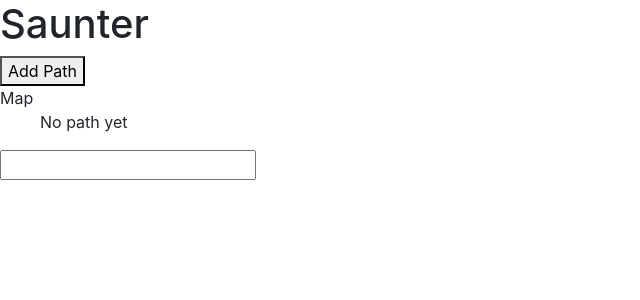
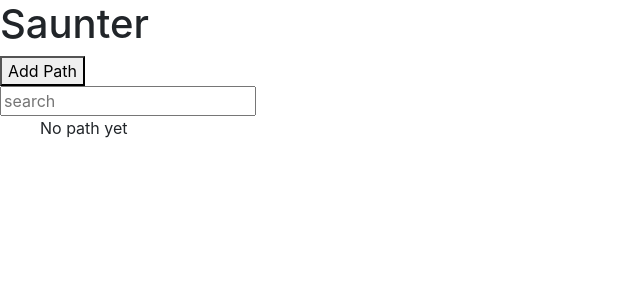
Before and after one commit to OleJoN7/WalkRoute, a React (Create React App) app: page / in a window 1280 px wide. Shown: the top 300 px of the page, without its empty margins (0-640 px from the left). Built offline with nearby package versions, Linux system fonts and the light colour scheme.

Commit message:
added functionality(search,sort,add,delete,addToFav,showDetails...)

```diff
--- a/src/components/App/App.jsx
+++ b/src/components/App/App.jsx
@@ -1,10 +1,8 @@
 import React, { Component } from 'react';
 import Header from '../Header';
-import Map from '../Map';
 import PathForm from '../PathForm';
 import RouteList from '../RouteList';
-import RouteItem from '../RouteItem';
-import SearchPanel from '../SearchPanel';
+import RouteItemDetails from '../RouteItemDetails';
 import './App.css';
 
 class App extends Component {
@@ -13,9 +11,28 @@ class App extends Component {
     this.state = {
       pathList:[],
       showForm:false,
-      showPathDetail:false
+      pathDetail:null,
+      search:''
     }
   }
+
+  onSearchChange = (e) => {
+    this.setState({
+      search:e.target.value.trim()
+    })
+  }
+
+  searchItems(items,search) {
+    if(search.length === '') {
+        return items
+    }
+    return items.filter(item => {
+      const titleChecked = item.title.toLowerCase().indexOf(search.toLowerCase()) !== -1;
+      const descriptionChecked = item.fullDescription.toLowerCase().indexOf(search.toLowerCase()) !== -1;
+      return titleChecked || descriptionChecked
+    })
+  }
+
   onShowForm = () => {
     this.setState(({showForm}) => {
       return {
@@ -29,8 +46,9 @@ class App extends Component {
     let newItem = {
       title:newPath.title,
       shortDescription: newPath.shortDescription,
-      fullDescription:newPath.shortDescription,
+      fullDescription:newPath.fullDescription,
       pathLength: newPath.pathLength,
+      favourite:false,
       id:this.nextId++
     }
     this.setState(({pathList}) => {
@@ -40,19 +58,61 @@ class App extends Component {
         }
     })
   }
-  onPathDetails = (id) => {
-    console.log("Path id:",id)
+
+  onRouteDetails = (id) => {
+    const routeDetails = this.state.pathList.filter(item => {
+      return item.id === id
+    })
+    this.setState({
+      pathDetail:routeDetails[0]
+    })
   }
+
+  onRemove = (id) => {
+    const filtered = this.state.pathList.filter(item => item.id !== id)
+      this.setState({
+        pathList:filtered,
+        pathDetail:null
+      })
+  }
+
+  onFavourite = (id) => {
+    this.setState(({pathList}) => {
+      return pathList.filter(item => {
+        if(item.id === id) {
+          return Object.assign(item,{
+            favourite:!item.favourite
+          })
+        } else {
+          return false
+        }
+      })
+    },() => console.log(this.state.pathList))
+  }
+
   render() {
+    const {pathList,showForm,search,pathDetail} = this.state
+    const serchedItems = this.searchItems(pathList,search)
     return (
       <div className="App">
         <Header onShowForm={this.onShowForm}/>
-        <Map/>
-        <RouteList onPathDetails={this.onPathDetails} routes={this.state.pathList}/>
-        <RouteItem/>
-        <SearchPanel/>
+        <RouteList
+          onSearchChange={this.onSearchChange}
+          state={search}
+          onRouteDetails={this.onRouteDetails}
+          routes={serchedItems}
+        />
         {
-          this.state.showForm
+          pathDetail
+          ? <RouteItemDetails
+              pathDetail={pathDetail}
+              onRemove={this.onRemove}
+              onFavourite={this.onFavourite}
+            />
+          : null
+        }
+        {
+          showForm
           ? <PathForm onAddPath={this.onAddPath} showForm={this.onShowForm}/>
           : null
         }
--- a/src/components/RouteItem/RouteItem.jsx
+++ b/src/components/RouteItem/RouteItem.jsx
@@ -1,12 +1,14 @@
 import React from 'react';
-import './routeitem.css'
+import './routeitem.css';
 
-const RouteItem = ({title,shortDescription,fullDescription,id,pathLength,onPathDetails}) => {
+const RouteItem = (props) => {
+    const {title,shortDescription,fullDescription,id,pathLength,onRouteDetails} = props;
     return (
         <div>
-            <div onClick={() => onPathDetails(id)}>
+            <div onClick={() => onRouteDetails(id)}>
                 <h3>{title}</h3>
                 <p>{shortDescription}</p>
+                <p>{fullDescription}</p>
             </div>
             <div>{pathLength}</div>
         </div>
--- /dev/null
+++ b/src/components/RouteItemDetails/RouteItemDetails.jsx
@@ -0,0 +1,22 @@
+import React from 'react';
+import Button from '../Button';
+import Map from '../Map'
+import './routeitemdetails.css';
+
+const RouteItemDetails = ({pathDetail,onFavourite,onRemove}) => {
+    const {title,fullDescription,pathLength,id} = pathDetail
+    return (
+        <div>
+            <header>
+                <h3>{title}</h3>
+                <p>{pathLength}</p>
+            </header>
+            <p>{fullDescription}</p>
+            <Map/>
+            <Button onClick={() => onFavourite(id)}>Add to favourite</Button>
+            <Button onClick={() => onRemove(id)}>Remove</Button>
+        </div>
+    )
+}
+
+export default RouteItemDetails;
--- /dev/null
+++ b/src/components/RouteItemDetails/index.js
@@ -0,0 +1,3 @@
+import RouteItemDetails from './RouteItemDetails';
+
+export default RouteItemDetails;
--- a/src/components/RouteList/RouteList.jsx
+++ b/src/components/RouteList/RouteList.jsx
@@ -1,31 +1,38 @@
 import React from 'react';
 import './routelist.css';
 import RouteItem from '../RouteItem';
+import SearchPanel from '../SearchPanel';
 
-const RouteList = ({routes,...props}) => {
+const RouteList = ({routes,showPathDetail,...props}) => {
+    const sortedRoutes = routes.sort((a,b) => b.favourite - a.favourite)
     return (
+        <React.Fragment>
+            <SearchPanel
+              onSearchChange={props.onSearchChange}
+              state={props.state}
+            />
             <ul>
                 {
-                routes.length < 1 ?
-                <p>No path yet</p>
-                :
-                routes.map(item => {
+                    sortedRoutes.length > 0
+                    ? sortedRoutes.map(item => {
                         const {title,shortDescription,fullDescription,pathLength,id} = item;
                         return(
                             <li key={id}>
                             <RouteItem
-                                onPathDetails={props.onPathDetails}
+                                onRouteDetails={props.onRouteDetails}
                                 title={title}
                                 shortDescription={shortDescription}
-                                fullDescription={fullDescription}
                                 id={id}
                                 pathLength={pathLength}
+                                fullDescription={fullDescription}
                             />
                             </li>
                         )
                     })
+                    : <p>No path yet</p>
                 }
             </ul>
+        </React.Fragment>
     )
 }
 export default RouteList
--- a/src/components/SearchPanel/SearchPanel.jsx
+++ b/src/components/SearchPanel/SearchPanel.jsx
@@ -1,9 +1,15 @@
 import React from 'react';
 import './searchpanel.css'
 
-const SearchPanel = () => {
+const SearchPanel = ({state,onSearchChange}) => {
     return (
-        <input type="text"/>
+        <input
+            value={state}
+            type='text'
+            placeholder='search'
+            name='search'
+            onChange={onSearchChange}
+        />
     )
 }
 
```
Also changed, not shown: src/components/PathForm/PathForm.jsx (+4 -8 lines), src/components/RouteItemDetails/routeitemdetails.css (added). Lines whose indentation alone changed are shown as unchanged.
